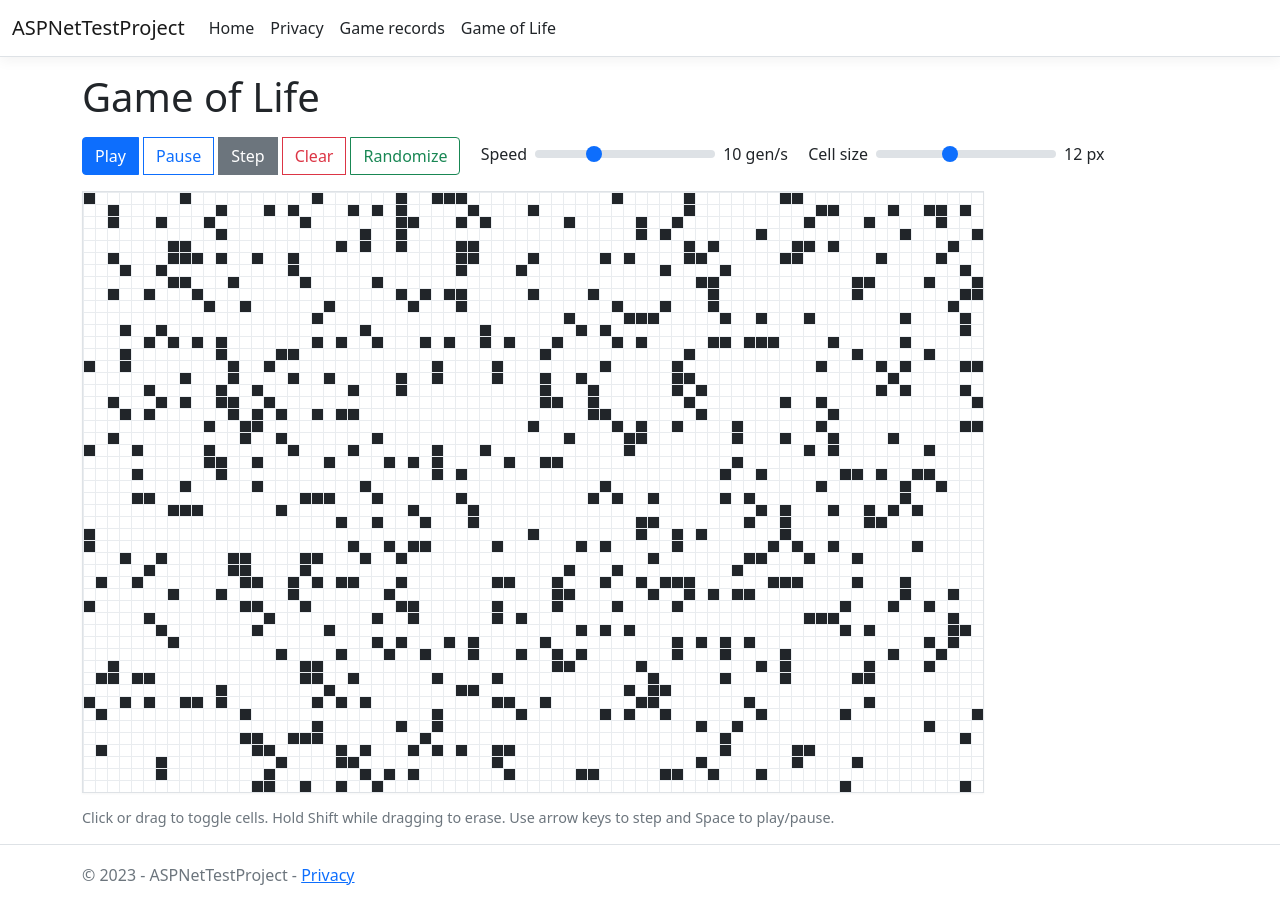
After one commit to gj-crx/BrowserMiniGame, an ASP.NET Core app: template Views/Home/GameOfLife.cshtml in a window 1280 px wide. The commit adds this page. Run offline with ASP.NET Core 8, Linux system fonts and the light colour scheme; the template is opened without the code that fills it, so the values that code supplies are empty; style sheets or scripts are compiled from the project's sources.

Commit message:
Add Game of Life interactive page with controls and canvas
Co-authored-by: gopjium4 <gopjium4@gmail.com>

```diff
--- a/Controllers/HomeController.cs
+++ b/Controllers/HomeController.cs
@@ -29,6 +29,12 @@ namespace ASPNetTestProject.Controllers
             return View();
         }
 
+        // INSERTED: Game of Life page action
+        public IActionResult GameOfLife()
+        {
+            return View();
+        }
+
         [ResponseCache(Duration = 0, Location = ResponseCacheLocation.None, NoStore = true)]
         public IActionResult Error()
         {
--- /dev/null
+++ b/Views/Home/GameOfLife.cshtml
@@ -0,0 +1,38 @@
+@{
+    ViewData["Title"] = "Game of Life";
+}
+
+<div class="gol-page">
+    <h1 class="mb-3">Game of Life</h1>
+
+    <div class="gol-controls mb-3">
+        <div class="btn-group me-3" role="group" aria-label="Playback controls">
+            <button id="gol-play" class="btn btn-primary">Play</button>
+            <button id="gol-pause" class="btn btn-outline-primary">Pause</button>
+            <button id="gol-step" class="btn btn-secondary">Step</button>
+            <button id="gol-clear" class="btn btn-outline-danger">Clear</button>
+            <button id="gol-random" class="btn btn-outline-success">Randomize</button>
+        </div>
+        <div class="d-inline-flex align-items-center me-3">
+            <label for="gol-speed" class="form-label mb-0 me-2">Speed</label>
+            <input id="gol-speed" type="range" min="1" max="30" value="10" class="form-range" style="width: 180px;" />
+            <span id="gol-speed-value" class="ms-2">10 gen/s</span>
+        </div>
+        <div class="d-inline-flex align-items-center">
+            <label for="gol-cell-size" class="form-label mb-0 me-2">Cell size</label>
+            <input id="gol-cell-size" type="range" min="4" max="24" value="12" class="form-range" style="width: 180px;" />
+            <span id="gol-cell-size-value" class="ms-2">12 px</span>
+        </div>
+    </div>
+
+    <div class="gol-canvas-wrap">
+        <canvas id="gol-canvas" width="900" height="600" aria-label="Game of Life board" tabindex="0"></canvas>
+    </div>
+
+    <div class="gol-hint text-muted mt-2">
+        Click or drag to toggle cells. Hold Shift while dragging to erase. Use arrow keys to step and Space to play/pause.
+    </div>
+</div>
+
+<link rel="stylesheet" href="~/css/gameOfLife.css" asp-append-version="true" />
+<script src="~/js/gameOfLife.js" asp-append-version="true"></script>
--- a/Views/Shared/_Layout.cshtml
+++ b/Views/Shared/_Layout.cshtml
@@ -32,6 +32,11 @@
                             <a class="nav-link text-dark" asp-area="" asp-controller="Home" asp-action="GameRecords">Game records</a>
                         </li>
 
+                        <!-- INSERTED: Game of Life link -->
+                        <li class="nav-item">
+                            <a class="nav-link text-dark" asp-area="" asp-controller="Home" asp-action="GameOfLife">Game of Life</a>
+                        </li>
+
                     </ul>
                 </div>
             </div>
--- /dev/null
+++ b/wwwroot/css/gameOfLife.css
@@ -0,0 +1,23 @@
+/* Game of Life styles */
+.gol-page {
+  user-select: none;
+}
+
+.gol-controls .btn + .btn {
+  margin-left: 0.25rem;
+}
+
+.gol-canvas-wrap {
+  display: inline-block;
+  border: 1px solid #dee2e6;
+  box-shadow: 0 1px 2px rgba(0,0,0,0.04);
+}
+
+#gol-canvas {
+  display: block;
+  background-color: #ffffff;
+}
+
+.gol-hint {
+  font-size: 0.9rem;
+}
--- /dev/null
+++ b/wwwroot/js/gameOfLife.js
@@ -0,0 +1,311 @@
+(function () {
+  "use strict";
+
+  const canvas = document.getElementById("gol-canvas");
+  if (!canvas) {
+    return;
+  }
+
+  const context = canvas.getContext("2d", { alpha: false });
+
+  const playButton = document.getElementById("gol-play");
+  const pauseButton = document.getElementById("gol-pause");
+  const stepButton = document.getElementById("gol-step");
+  const clearButton = document.getElementById("gol-clear");
+  const randomButton = document.getElementById("gol-random");
+
+  const speedSlider = document.getElementById("gol-speed");
+  const speedValueLabel = document.getElementById("gol-speed-value");
+
+  const cellSizeSlider = document.getElementById("gol-cell-size");
+  const cellSizeValueLabel = document.getElementById("gol-cell-size-value");
+
+  let isPlaying = false;
+  let intervalId = null;
+
+  function clamp(value, min, max) {
+    return Math.max(min, Math.min(max, value));
+  }
+
+  class GameOfLife {
+    constructor(canvasElement, context2d) {
+      this.canvas = canvasElement;
+      this.context = context2d;
+
+      this.cellSizePixels = clamp(parseInt(cellSizeSlider?.value || "12", 10), 4, 24);
+      this.setGridSizeFromCanvas();
+
+      this.cells = new Uint8Array(this.gridWidth * this.gridHeight);
+      this.scratch = new Uint8Array(this.gridWidth * this.gridHeight);
+
+      this.isMouseDown = false;
+      this.dragModeSetAlive = true; // true = painting alive, false = erasing
+
+      this.backgroundColor = "#ffffff";
+      this.gridColor = "#e9ecef";
+      this.cellColor = "#212529";
+
+      this.attachEventHandlers();
+      this.draw();
+    }
+
+    setGridSizeFromCanvas() {
+      this.gridWidth = Math.floor(this.canvas.width / this.cellSizePixels);
+      this.gridHeight = Math.floor(this.canvas.height / this.cellSizePixels);
+    }
+
+    resizeWithCellSize(newCellSize) {
+      const previousCells = this.cells;
+      const previousWidth = this.gridWidth;
+      const previousHeight = this.gridHeight;
+
+      this.cellSizePixels = clamp(newCellSize, 4, 24);
+      this.setGridSizeFromCanvas();
+
+      this.cells = new Uint8Array(this.gridWidth * this.gridHeight);
+      this.scratch = new Uint8Array(this.gridWidth * this.gridHeight);
+
+      // Copy as much of the old pattern as fits in the new grid
+      const copyWidth = Math.min(previousWidth, this.gridWidth);
+      const copyHeight = Math.min(previousHeight, this.gridHeight);
+      for (let y = 0; y < copyHeight; y++) {
+        for (let x = 0; x < copyWidth; x++) {
+          this.cells[y * this.gridWidth + x] = previousCells[y * previousWidth + x];
+        }
+      }
+
+      this.draw();
+    }
+
+    index(x, y) {
+      return y * this.gridWidth + x;
+    }
+
+    inBounds(x, y) {
+      return x >= 0 && x < this.gridWidth && y >= 0 && y < this.gridHeight;
+    }
+
+    toggleCellAtCanvasPoint(clientX, clientY, makeAlive) {
+      const rect = this.canvas.getBoundingClientRect();
+      const x = Math.floor((clientX - rect.left) * (this.canvas.width / rect.width) / this.cellSizePixels);
+      const y = Math.floor((clientY - rect.top) * (this.canvas.height / rect.height) / this.cellSizePixels);
+
+      if (this.inBounds(x, y)) {
+        const idx = this.index(x, y);
+        if (makeAlive === undefined || makeAlive === null) {
+          this.cells[idx] = this.cells[idx] ? 0 : 1;
+        } else {
+          this.cells[idx] = makeAlive ? 1 : 0;
+        }
+        this.draw();
+      }
+    }
+
+    clear() {
+      this.cells.fill(0);
+      this.draw();
+    }
+
+    randomize(probabilityAlive = 0.25) {
+      const p = clamp(probabilityAlive, 0, 1);
+      for (let i = 0; i < this.cells.length; i++) {
+        this.cells[i] = Math.random() < p ? 1 : 0;
+      }
+      this.draw();
+    }
+
+    countAliveNeighbors(x, y) {
+      let count = 0;
+      for (let dy = -1; dy <= 1; dy++) {
+        for (let dx = -1; dx <= 1; dx++) {
+          if (dx === 0 && dy === 0) continue;
+          const nx = x + dx;
+          const ny = y + dy;
+          if (this.inBounds(nx, ny)) {
+            count += this.cells[this.index(nx, ny)];
+          }
+        }
+      }
+      return count;
+    }
+
+    step() {
+      const width = this.gridWidth;
+      const height = this.gridHeight;
+      const src = this.cells;
+      const dst = this.scratch;
+
+      for (let y = 0; y < height; y++) {
+        for (let x = 0; x < width; x++) {
+          const idx = y * width + x;
+          const alive = src[idx] === 1;
+          const neighbors = this.countAliveNeighbors(x, y);
+
+          if (alive) {
+            dst[idx] = neighbors === 2 || neighbors === 3 ? 1 : 0;
+          } else {
+            dst[idx] = neighbors === 3 ? 1 : 0;
+          }
+        }
+      }
+
+      // swap buffers
+      this.cells = dst;
+      this.scratch = src;
+
+      this.draw();
+    }
+
+    draw() {
+      const ctx = this.context;
+      const cellSize = this.cellSizePixels;
+      const width = this.gridWidth;
+      const height = this.gridHeight;
+
+      // Clear background
+      ctx.fillStyle = this.backgroundColor;
+      ctx.fillRect(0, 0, this.canvas.width, this.canvas.height);
+
+      // Draw grid lines
+      ctx.strokeStyle = this.gridColor;
+      ctx.lineWidth = 1;
+      ctx.beginPath();
+      for (let x = 0; x <= width; x++) {
+        const px = x * cellSize + 0.5;
+        ctx.moveTo(px, 0);
+        ctx.lineTo(px, height * cellSize);
+      }
+      for (let y = 0; y <= height; y++) {
+        const py = y * cellSize + 0.5;
+        ctx.moveTo(0, py);
+        ctx.lineTo(width * cellSize, py);
+      }
+      ctx.stroke();
+
+      // Draw alive cells
+      ctx.fillStyle = this.cellColor;
+      for (let y = 0; y < height; y++) {
+        for (let x = 0; x < width; x++) {
+          if (this.cells[y * width + x]) {
+            ctx.fillRect(
+              x * cellSize + 1,
+              y * cellSize + 1,
+              cellSize - 1,
+              cellSize - 1
+            );
+          }
+        }
+      }
+    }
+
+    attachEventHandlers() {
+      const canvasEl = this.canvas;
+
+      canvasEl.addEventListener("mousedown", (e) => {
+        this.isMouseDown = true;
+        // Shift to erase, otherwise paint
+        this.dragModeSetAlive = !e.shiftKey;
+        this.toggleCellAtCanvasPoint(e.clientX, e.clientY, this.dragModeSetAlive);
+      });
+      window.addEventListener("mouseup", () => {
+        this.isMouseDown = false;
+      });
+      canvasEl.addEventListener("mousemove", (e) => {
+        if (!this.isMouseDown) return;
+        this.toggleCellAtCanvasPoint(e.clientX, e.clientY, this.dragModeSetAlive);
+      });
+
+      // Keyboard shortcuts
+      canvasEl.addEventListener("keydown", (e) => {
+        if (e.code === "Space") {
+          e.preventDefault();
+          togglePlay();
+        } else if (e.code === "ArrowRight") {
+          e.preventDefault();
+          gol.step();
+        } else if (e.code === "KeyR" && (e.ctrlKey || e.metaKey)) {
+          e.preventDefault();
+          gol.randomize();
+        } else if (e.code === "KeyC" && (e.ctrlKey || e.metaKey)) {
+          e.preventDefault();
+          gol.clear();
+        }
+      });
+
+      // Prevent text selection while dragging on canvas
+      canvasEl.addEventListener("dragstart", (e) => e.preventDefault());
+    }
+  }
+
+  const gol = new GameOfLife(canvas, context);
+
+  function currentIntervalMs() {
+    const gensPerSecond = clamp(parseInt(speedSlider?.value || "10", 10), 1, 60);
+    return Math.floor(1000 / gensPerSecond);
+  }
+
+  function updateSpeedLabel() {
+    const gensPerSecond = clamp(parseInt(speedSlider?.value || "10", 10), 1, 60);
+    if (speedValueLabel) speedValueLabel.textContent = `${gensPerSecond} gen/s`;
+  }
+
+  function updateCellSizeLabel() {
+    const size = clamp(parseInt(cellSizeSlider?.value || "12", 10), 4, 24);
+    if (cellSizeValueLabel) cellSizeValueLabel.textContent = `${size} px`;
+  }
+
+  function startPlaying() {
+    if (isPlaying) return;
+    isPlaying = true;
+    if (intervalId) window.clearInterval(intervalId);
+    intervalId = window.setInterval(() => gol.step(), currentIntervalMs());
+    updatePlayPauseButtons();
+  }
+
+  function pausePlaying() {
+    if (!isPlaying) return;
+    isPlaying = false;
+    if (intervalId) window.clearInterval(intervalId);
+    intervalId = null;
+    updatePlayPauseButtons();
+  }
+
+  function togglePlay() {
+    if (isPlaying) pausePlaying(); else startPlaying();
+  }
+
+  function updatePlayPauseButtons() {
+    if (playButton) playButton.disabled = isPlaying;
+    if (pauseButton) pauseButton.disabled = !isPlaying;
+  }
+
+  // Wire up controls
+  playButton?.addEventListener("click", startPlaying);
+  pauseButton?.addEventListener("click", pausePlaying);
+  stepButton?.addEventListener("click", () => gol.step());
+  clearButton?.addEventListener("click", () => gol.clear());
+  randomButton?.addEventListener("click", () => gol.randomize());
+
+  speedSlider?.addEventListener("input", () => {
+    updateSpeedLabel();
+    if (isPlaying) {
+      // Restart interval with new speed
+      if (intervalId) window.clearInterval(intervalId);
+      intervalId = window.setInterval(() => gol.step(), currentIntervalMs());
+    }
+  });
+
+  cellSizeSlider?.addEventListener("input", () => {
+    const size = clamp(parseInt(cellSizeSlider.value, 10), 4, 24);
+    gol.resizeWithCellSize(size);
+    updateCellSizeLabel();
+  });
+
+  // Initial labels
+  updateSpeedLabel();
+  updateCellSizeLabel();
+
+  // Start paused with a small random pattern to demo
+  gol.randomize(0.15);
+  pausePlaying();
+})();
```
